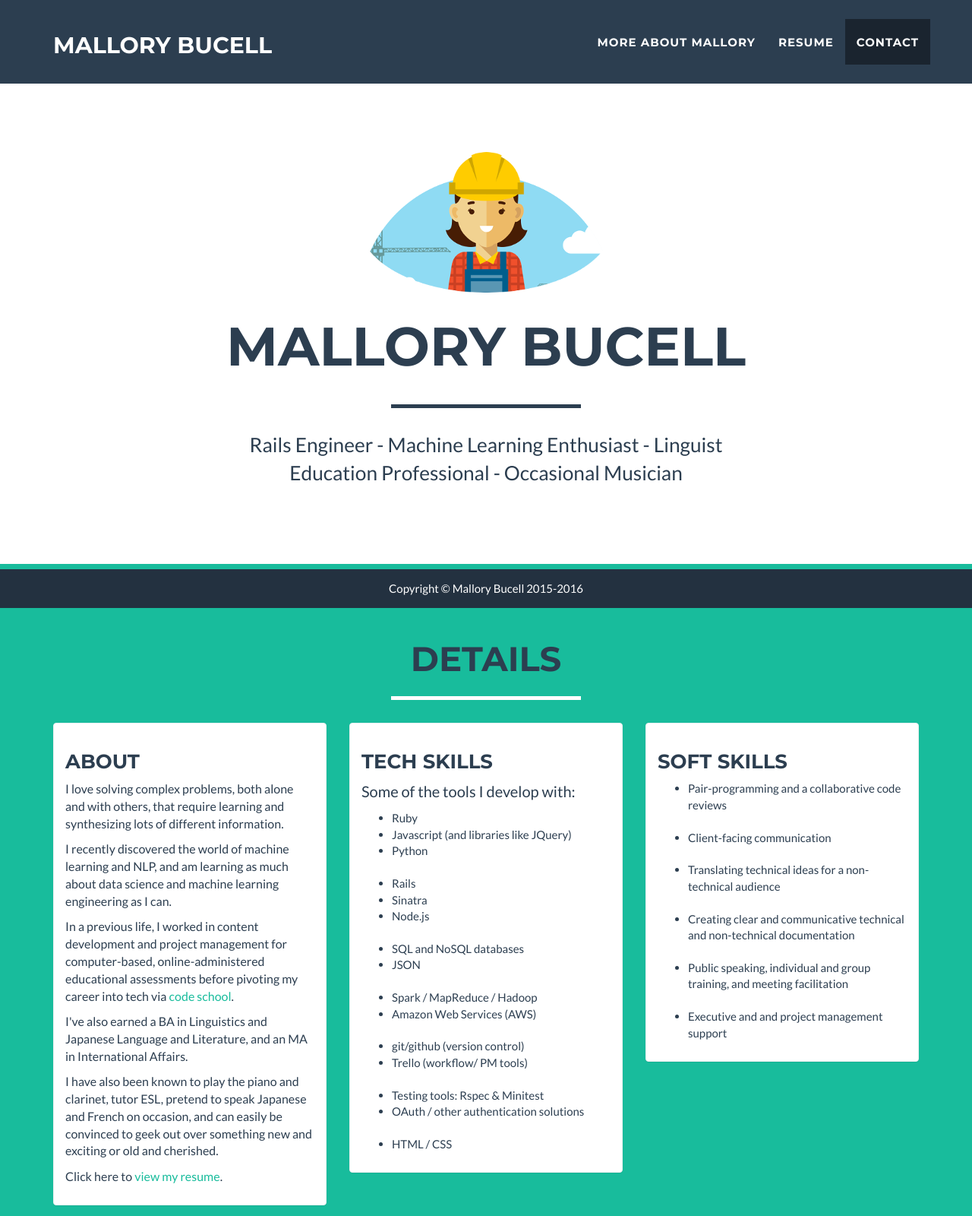
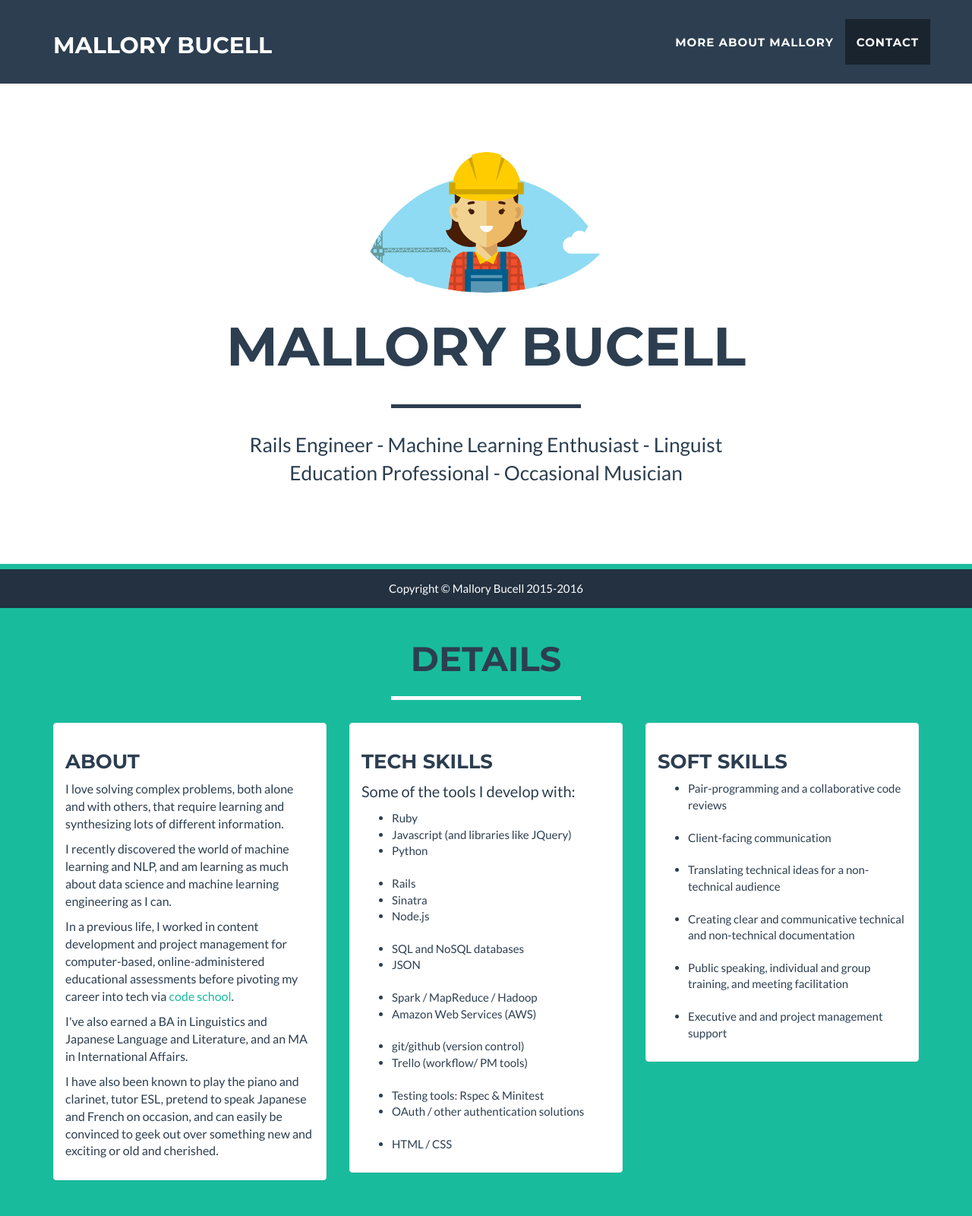
Before and after one commit to mallorybucell/mallorybucell.github.io, a plain HTML site: page index.html in a window 1280 px wide. Shown: the top 1600 px of the page at 76% size. Drawn offline with nearby package versions, Linux system fonts and the light colour scheme.

Commit message:
remove resume access during update

```diff
--- a/index.html
+++ b/index.html
@@ -56,9 +56,9 @@
                     <li>
                       <a href="#about">More about Mallory</a>
                     </li>
-                    <li>
+<!--                     <li>
                       <a href="resume.html#page-top">Resume</a>
-                    </li>
+                    </li> -->
                     <li class="page-scroll">
                       <a href="#contact">Contact</a>
                     </li>
@@ -104,7 +104,7 @@
                         <p class="small">I recently discovered the world of machine learning and NLP, and am learning as much about data science and machine learning engineering as I can.</p>
                         <p class="small">In a previous life, I worked in content development and project management for computer-based, online-administered educational assessments before pivoting my career into tech via <a href="http://theironyard.com/locations/washington-dc/">code school</a>.</p><p class="small">I've also earned a BA in Linguistics and Japanese Language and Literature, and an MA in International Affairs.</p>
                         <p class="small">I have also been known to play the piano and clarinet, tutor ESL, pretend to speak Japanese and French on occasion, and can easily be convinced to geek out over something new and exciting or old and cherished.</p>
-                        <p class="small">Click here to <a href="resume.html#page-top">view my resume</a>.</p>
+                        <!-- <p class="small">Click here to <a href="resume.html#page-top">view my resume</a>.</p> -->
                       </div>
                     </div>
                   </div>
```
